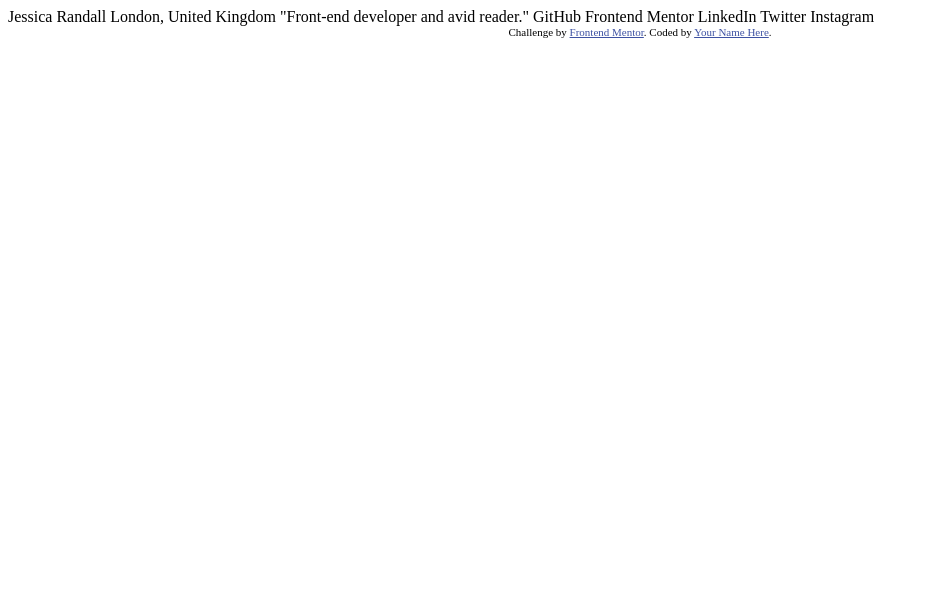
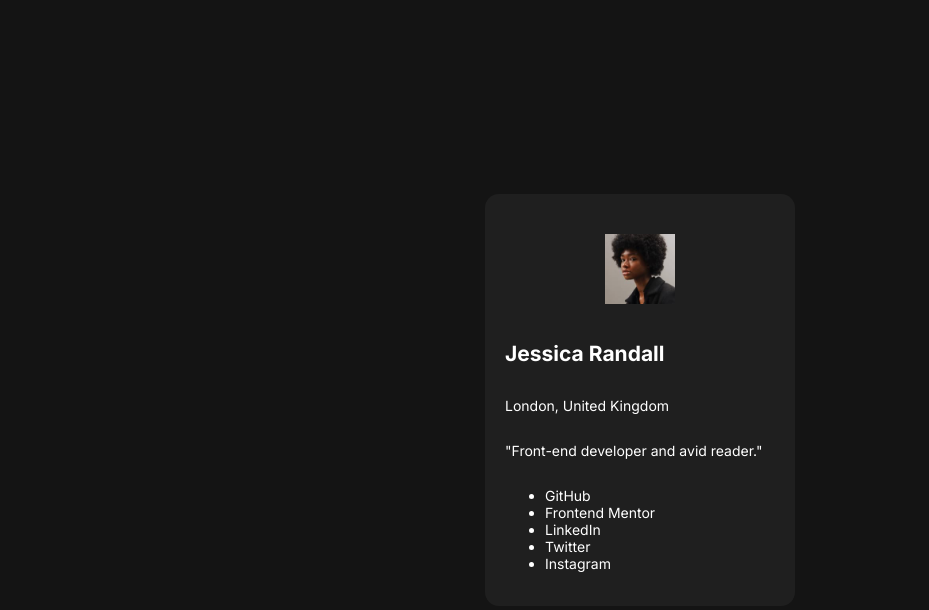
Before and after one commit to telsabate-hub/social-links-profile, a plain HTML site: page index.html in a window 1280 px wide. Shown: the whole page, without its empty margins (0-929 px from the left). Drawn offline with Linux system fonts and the light colour scheme.

Commit message:
Added HTML and styles.css

```diff
--- a/index.html
+++ b/index.html
@@ -5,30 +5,27 @@
   <meta name="viewport" content="width=device-width, initial-scale=1.0"> <!-- displays site properly based on user's device -->
 
   <link rel="icon" type="image/png" sizes="32x32" href="./assets/images/favicon-32x32.png">
+  <link rel="stylesheet" href="./styles.css">
 
   <title>Frontend Mentor | Social links profile</title>
-
-  <!-- Feel free to remove these styles or customise in your own stylesheet 👍 -->
-  <style>
-    .attribution { font-size: 11px; text-align: center; }
-    .attribution a { color: hsl(228, 45%, 44%); }
-  </style>
 </head>
 <body>
-
-  Jessica Randall
-  London, United Kingdom
-  "Front-end developer and avid reader."
-
-  GitHub
-  Frontend Mentor
-  LinkedIn
-  Twitter
-  Instagram
-
-  <div class="attribution">
-    Challenge by <a href="https://www.frontendmentor.io?ref=challenge" target="_blank">Frontend Mentor</a>.
-    Coded by <a href="#">Your Name Here</a>.
-  </div>
+  <main>
+    <header></header>
+    <article>
+      <img src="./assets/images/avatar-jessica.jpeg" alt="Profile Pic"/>
+      <h1>Jessica Randall</h1>
+      <p>London, United Kingdom</p>
+      <p>"Front-end developer and avid reader."</p>
+      <ul>
+        <li>GitHub</li>
+        <li>Frontend Mentor</li>
+        <li>LinkedIn</li>
+        <li>Twitter</li>
+        <li>Instagram</li>
+      </ul>
+    </article>
+    <footer></footer>
+  </main>
 </body>
 </html>
--- /dev/null
+++ b/styles.css
@@ -0,0 +1,36 @@
+@import url('https://fonts.googleapis.com/css2?family=Inter:ital,opsz,wght@0,14..32,100..900;1,14..32,100..900&display=swap');
+
+body {
+    --grey-700: hsl(0, 0%, 20%);
+    --grey-800: hsl(0, 0%, 12%);
+    --grey-900: hsl(0, 0%, 8%);
+    --white: hsl(0, 0%, 100%);
+    --green: hsl(75, 94%, 57%);
+
+    background-color: var(--grey-900);
+    margin: 0;
+    display: flex;
+    flex-direction: column;
+    justify-content: center;
+    min-height: 100vh;
+    font-size: 14px;
+    font-family: "Inter", sans-serif;
+    color: var(--white);
+}
+
+article {
+    background-color: var(--grey-800);
+    max-width: 270px;
+    display: flex;
+    flex-direction: column;
+    justify-content: space-evenly;
+    margin: auto;
+    padding: 20px;
+    border-radius: 1em;
+}
+
+img {
+    max-width: 5em;
+    margin: auto;
+    padding: 20px 0;
+}
```
